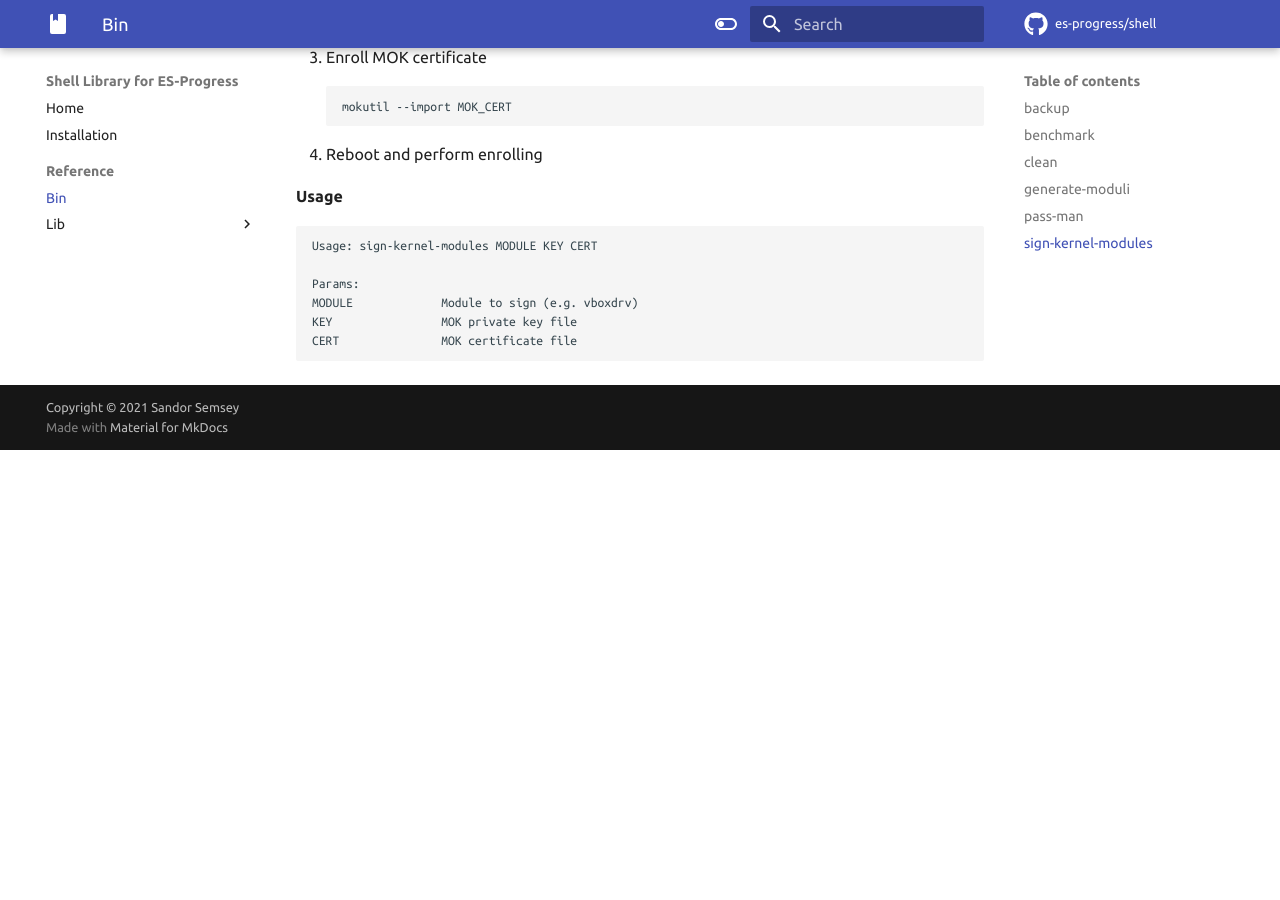
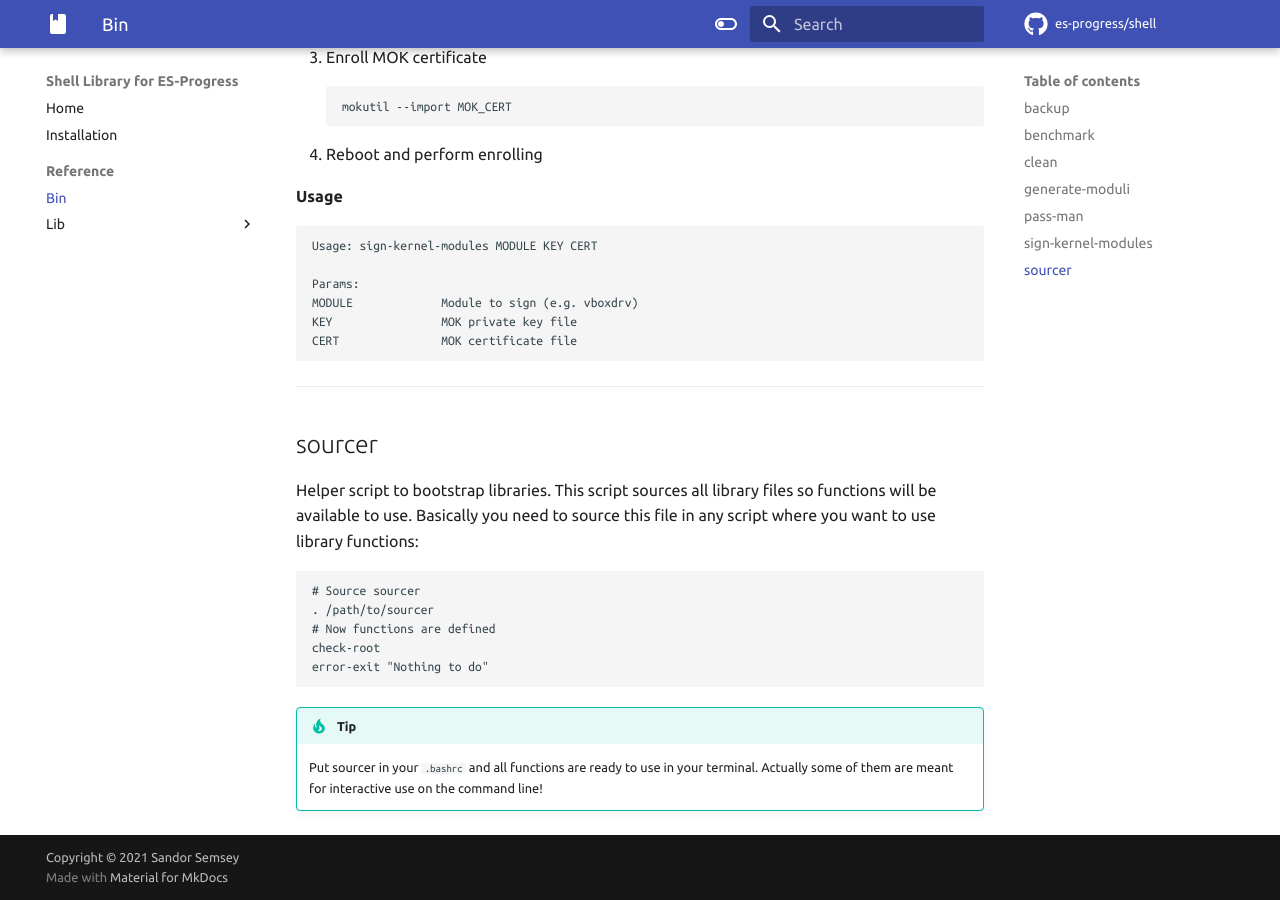
Before and after one commit to es-progress/shell, an MkDocs documentation site: the page built from docs/bin.md, in a window 1280 px wide and 900 px high, scrolled down 4380 px. Built offline with MkDocs 1.6.1 and Material for MkDocs 9.7.7, drawn with Linux system fonts in a browser that asks for light colours; emoji names are drawn with the system emoji font; comment, search, counter and statistics services are not loaded; before the commit the page ends 4830 px from its top, so only the background shows below that.

Commit message:
docs/sourcer

````diff
--- a/docs/bin.md
+++ b/docs/bin.md
@@ -208,3 +208,22 @@ MODULE             Module to sign (e.g. vboxdrv)
 KEY                MOK private key file
 CERT               MOK certificate file
 ```
+
+---
+
+## sourcer
+
+Helper script to bootstrap libraries. This script sources all library files so functions will be available to use.
+Basically you need to source this file in any script where you want to use library functions:
+
+```
+# Source sourcer
+. /path/to/sourcer
+# Now functions are defined
+check-root
+error-exit "Nothing to do"
+```
+
+!!! tip
+    Put sourcer in your `.bashrc` and all functions are ready to use in your terminal.
+    Actually some of them are meant for interactive use on the command line!
````
